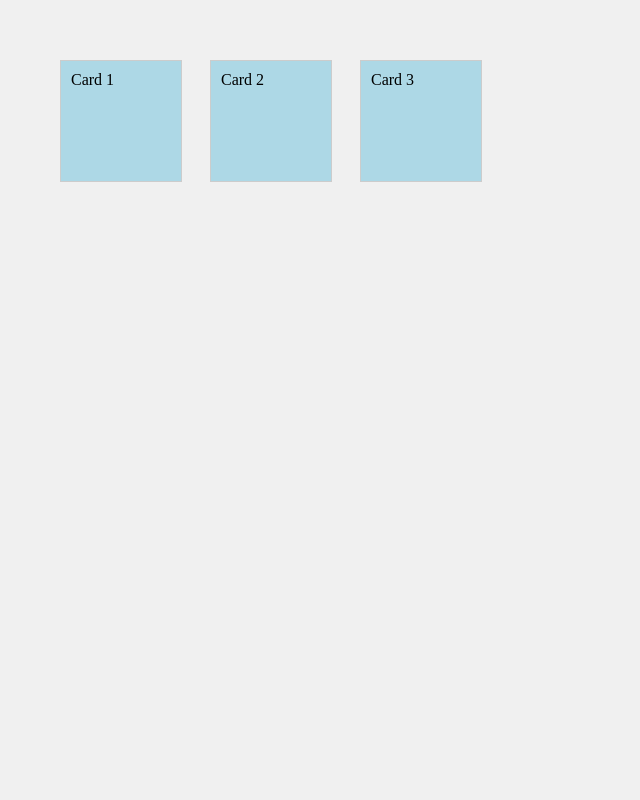
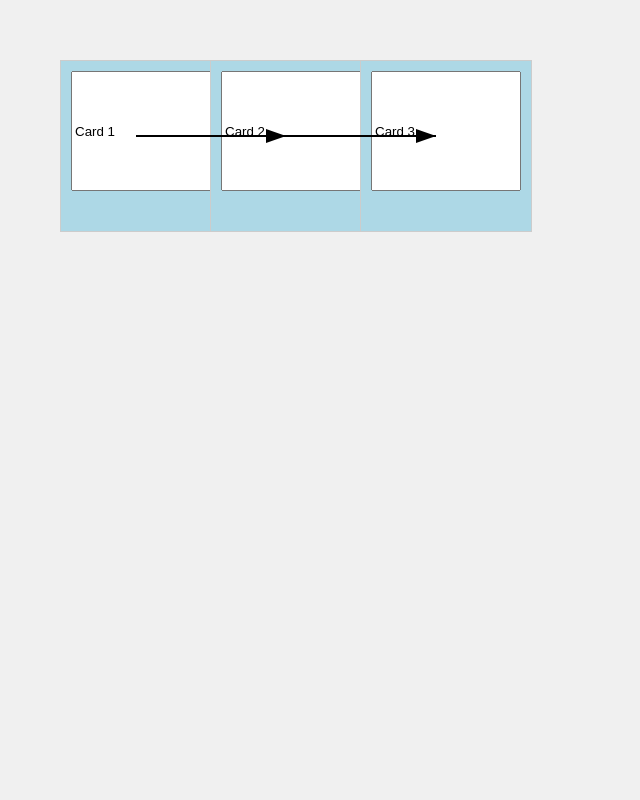
Before and after one commit to SanjayVijay27/cardinality, a Flask app: page / in a window 1280 px wide. Shown: the whole page, without its empty margins (0-640 px from the left). Run offline with Flask 3, Linux system fonts and the light colour scheme.

Commit message:
arrows working

```diff
--- a/app.py
+++ b/app.py
@@ -12,8 +12,9 @@ def update_card_position():
     data = request.json
     card_id = data.get('card_id')
     new_position = data.get('new_position')
-    # Here you can handle the card position update logic
-    print(f"Card {card_id} moved to position {new_position}")
+    text = data.get('text')
+    # Here you can handle the card position update and text content logic
+    print(f"Card {card_id} moved to position {new_position} with text '{text}'")
     return jsonify({'status': 'success'})
 
 if __name__ == '__main__':
--- a/templates/index.html
+++ b/templates/index.html
@@ -20,8 +20,8 @@
             background-color: #f0f0f0;
         }
         .card {
-            width: 100px;
-            height: 100px;
+            width: 150px;
+            height: 150px;
             margin: 10px;
             padding: 10px;
             background-color: lightblue;
@@ -29,65 +29,38 @@
             position: absolute;
             cursor: move;
         }
+        .card input {
+            width: 100%;
+            height: 80%;
+            box-sizing: border-box;
+        }
+        svg {
+            position: absolute;
+            top: 0;
+            left: 0;
+            width: 100%;
+            height: 100%;
+            pointer-events: none;
+        }
+        .arrow {
+            fill: none;
+            stroke: black;
+            stroke-width: 2px;
+            marker-end: url(#arrowhead);
+        }
     </style>
 </head>
 <body>
     <div class="canvas" id="canvas"></div>
+    <svg id="svgCanvas">
+        <defs>
+            <marker id="arrowhead" markerWidth="10" markerHeight="7" refX="10" refY="3.5" orient="auto">
+                <polygon points="0 0, 10 3.5, 0 7" />
+            </marker>
+        </defs>
+    </svg>
 
     <script src="https://d3js.org/d3.v7.min.js"></script>
-    <script>
-        const canvas = d3.select("#canvas");
-
-        const cardsData = [
-            { id: "card1", x: 50, y: 50, text: "Card 1" },
-            { id: "card2", x: 200, y: 50, text: "Card 2" },
-            { id: "card3", x: 350, y: 50, text: "Card 3" }
-        ];
-
-        const cards = canvas.selectAll(".card")
-            .data(cardsData)
-            .enter()
-            .append("div")
-            .attr("class", "card")
-            .attr("id", d => d.id)
-            .style("left", d => `${d.x}px`)
-            .style("top", d => `${d.y}px`)
-            .text(d => d.text)
-            .call(d3.drag()
-                .on("start", dragStarted)
-                .on("drag", dragged)
-                .on("end", dragEnded)
-            );
-
-        function dragStarted(event, d) {
-            d3.select(this).raise().classed("active", true);
-        }
-
-        function dragged(event, d) {
-            d3.select(this)
-                .style("left", `${d.x = event.x}px`)
-                .style("top", `${d.y = event.y}px`);
-        }
-
-        function dragEnded(event, d) {
-            d3.select(this).classed("active", false);
-
-            // Send the card position update to the server
-            fetch('/update_card_position', {
-                method: 'POST',
-                headers: {
-                    'Content-Type': 'application/json'
-                },
-                body: JSON.stringify({
-                    card_id: d.id,
-                    new_position: { x: d.x, y: d.y }
-                })
-            })
-            .then(response => response.json())
-            .then(data => {
-                console.log(data);
-            });
-        }
-    </script>
+    <script src="{{ url_for('static', filename='script.js') }}"></script>
 </body>
 </html>
```
Also changed, not shown: static/script.js (added, +95 -0 lines).
